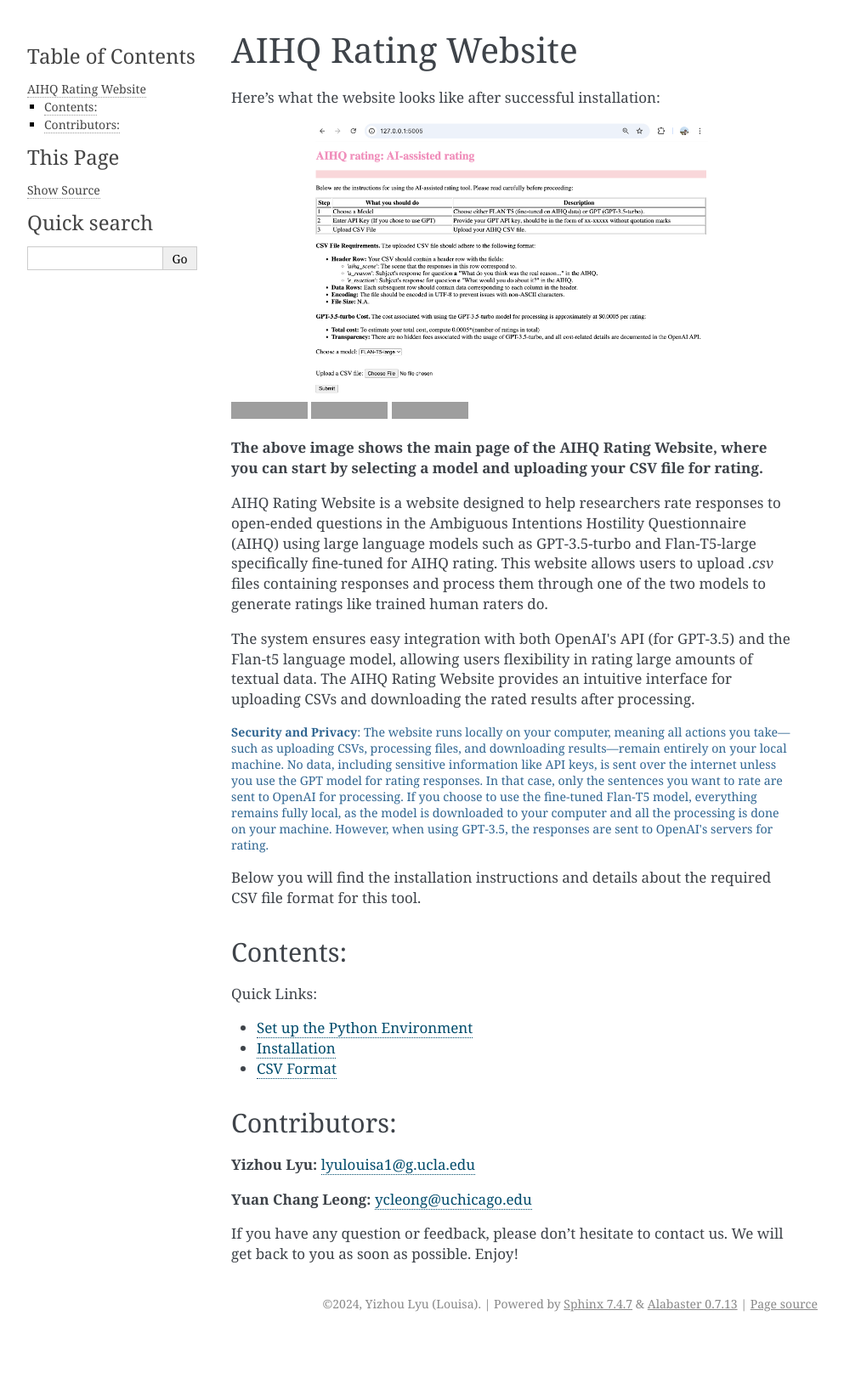
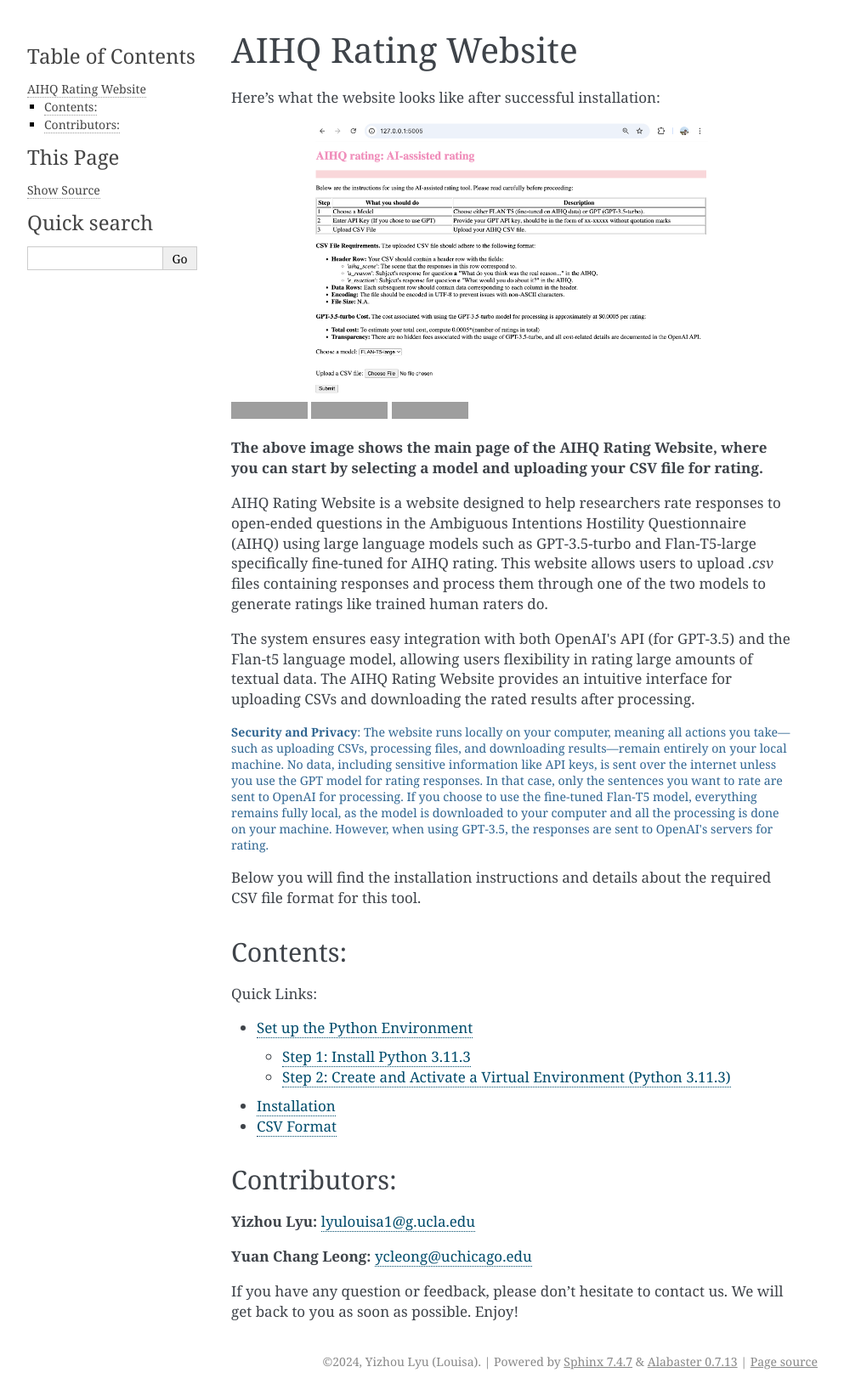
Before and after one commit to lyulouisa/Website_AIHQ_rating, a Sphinx documentation site: the page built from docs/source/index.rst, in a window 1280 px wide. Shown: the whole page at 85% size, without its empty margins (148-1141 px from the left). Built offline with Sphinx 7.4.7, drawn with Linux system fonts in a browser that asks for light colours; before the commit the page ends 1574 px from its top, so only the background shows below that; some of the changed lines change nothing that is shown; grey boxes are pictures that could not be loaded.

Commit message:
Update python_env.rst

````diff
--- a/docs/source/python_env.rst
+++ b/docs/source/python_env.rst
@@ -3,16 +3,30 @@
 
 Setup Instructions:
 
-1. **Download the Website Folder**:
+Follow these steps to first set up a Python 3.11.3 virtual environment, and then install and run the AIHQ Rating Website.
 
-   - Go to the repository page where the website code is hosted: `AIHQ Rating <https://github.com/lyulouisa/Website_AIHQ_rating.git>`__
+Step 1: Install Python 3.11.3
+-----------------------------
+If you haven't installed Python 3.11.3 yet, follow these steps:
 
-   - In the upper right corner of the page, look for the following button:
+1. Download Python 3.11.3 from the official Python website: https://www.python.org/downloads/release/python-3113/
+2. Install Python 3.11.3:
+   - **Windows**: Run the installer, and make sure to check the box that says **Add Python to PATH**.
+   - **macOS**: Open the `.pkg` file and follow the installation instructions.
+   - **Linux**: Use your package manager to install Python 3.11.3 (e.g., `sudo apt-get install python3.11`).
 
-     .. raw:: html
+Step 2: Create and Activate a Virtual Environment (Python 3.11.3)
+------------------------------------------------------------------
+Now let's create an isolated Python environment for the website project:
 
-        <span style="background-color:#d4edda; padding: 4px; font-weight: bold;">&lt;&gt;Code</span>
+1. Open the command line:
+   - **Windows**: Press the Windows Key, type **cmd**, and press Enter to open the Command Prompt.
+   - **macOS/Linux**: Press **Command (⌘) + Space**, type **Terminal**, and press Enter.
 
-   - Click the **<>Code** button, and from the dropdown menu, select **"Download ZIP"**. This will download a ZIP file of the website folder onto your computer.
+2. Navigate to the folder where you want to set up the environment. For example, if it's in the **Documents** folder:
+   ```bash
+   cd Documents
 
-2. **Extract the ZIP File**:
+3. Create a Python 3.11.3 virtual environment:
+    ```bash
+   python3.11 -m venv myenv
````
